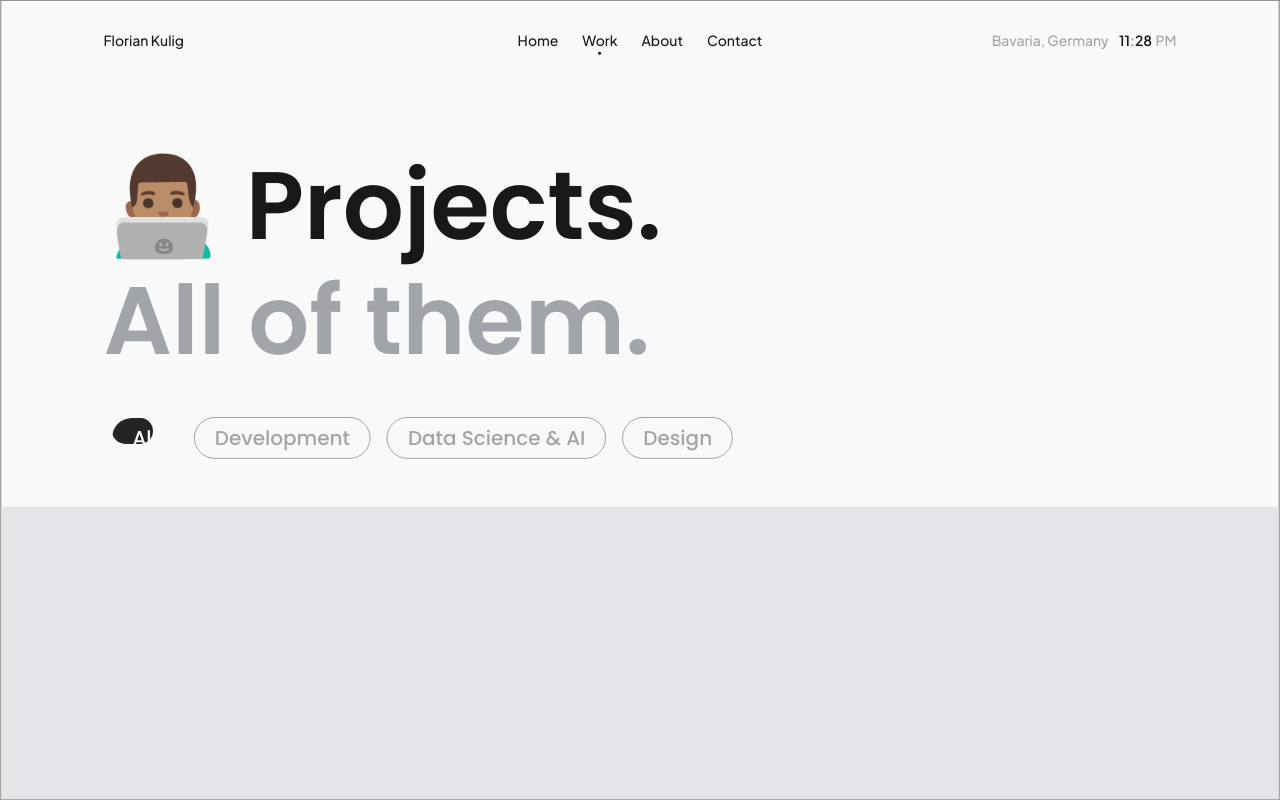
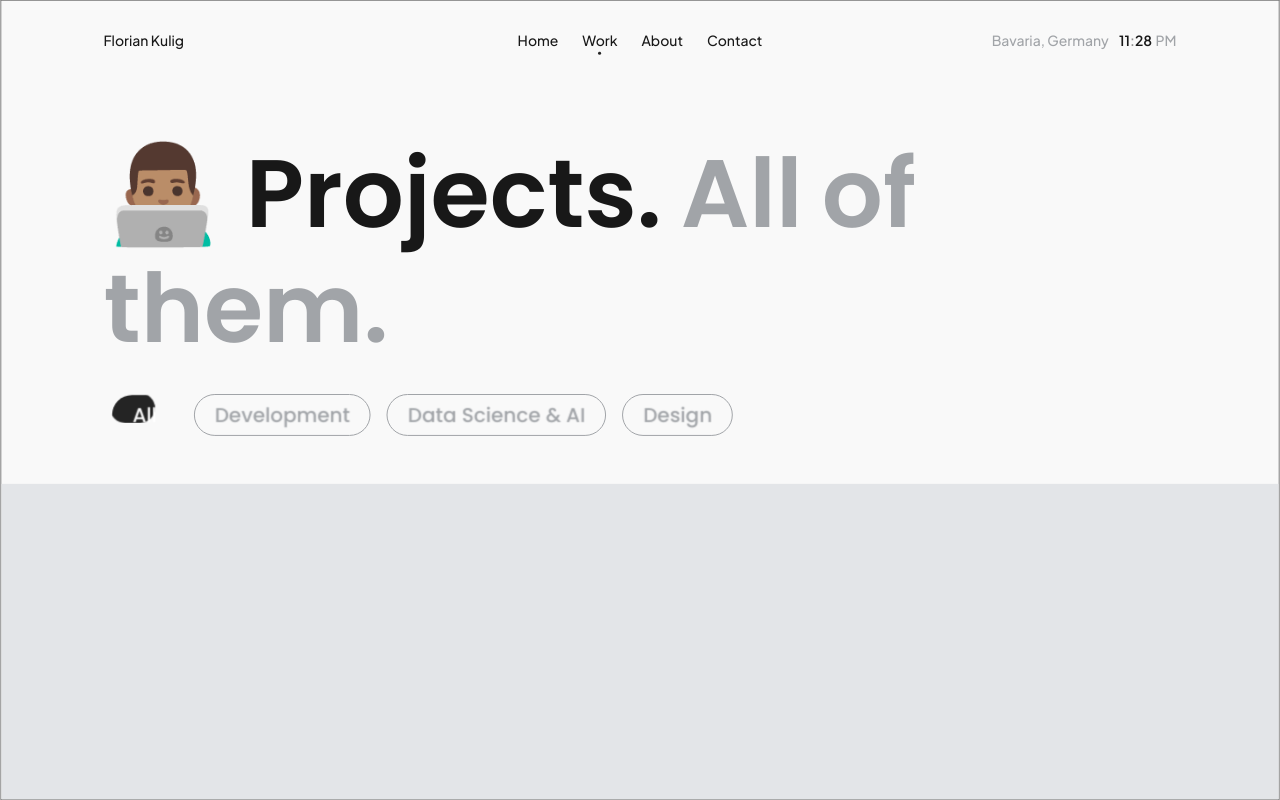
Before and after one commit to floriankulig/portfolio-new, a Next.js app: page /projects in a window 1280 px wide. Built offline with nearby package versions, Linux system fonts and the light colour scheme.

Commit message:
feat: enhance project category chip interactions and add WordExchange component for dynamic text display

```diff
--- a/src/components/projects/ProjectsCategoryChip.tsx
+++ b/src/components/projects/ProjectsCategoryChip.tsx
@@ -1,6 +1,5 @@
 import styled from "styled-components";
 import {
-  AnimatePresence,
   easeIn,
   easeOut,
   motion,
@@ -88,8 +87,13 @@ export const ProjectsCategoryChip: React.FC<ProjectsCategoryChipProps> = ({
     mouseY.set(e.clientY);
   };
   const onMouseEnter = (e: React.MouseEvent) => {
-    mouseX.jump(e.clientX);
-    mouseY.jump(e.clientY);
+    const { clientX: x, clientY: y } = e;
+    mouseX.jump(x);
+    mouseY.jump(y);
+    if (!selected) {
+      backgroundX.jump(x - left - MOUSE_SIZE / 2);
+      backgroundY.jump(y - top - MOUSE_SIZE / 2);
+    }
     setHovered(true);
   };
   const onMouseLeave = (e: React.MouseEvent) => {
@@ -97,64 +101,54 @@ export const ProjectsCategoryChip: React.FC<ProjectsCategoryChipProps> = ({
   };
 
   const onClick = () => {
-    const newValue = !selected;
-    if (newValue) {
-      mouseBackgroundX.set(0);
-      mouseBackgroundY.set(0);
-    }
     toggleSelected();
   };
-
-  useEffect(() => {
-    if (!selected && !hovered) {
-      backgroundX.set(middle.x - MOUSE_SIZE / 2);
-      backgroundY.set(middle.y - MOUSE_SIZE / 2);
-    }
-  }, [selected]);
 
   const mouseElementX = useTransform(mouseX, (x) => x - left);
   const mouseElementY = useTransform(mouseY, (y) => y - top);
   const mouseBackgroundX = useTransform(mouseElementX, (x) =>
-    selected ? 0 : x - MOUSE_SIZE / 2
+    selected ? -2 : x - MOUSE_SIZE / 2
   );
   const mouseBackgroundY = useTransform(mouseElementY, (y) =>
-    selected ? 0 : y - MOUSE_SIZE / 2
+    selected ? -2 : y - MOUSE_SIZE / 2
   );
   const backgroundX = useSpring(mouseBackgroundX, MOUSE_SPRING);
   const backgroundY = useSpring(mouseBackgroundY, MOUSE_SPRING);
+
+  useEffect(() => {
+    // On unselect, move the mouse to the middle
+    if (!selected && !hovered) {
+      backgroundX.set(middle.x);
+      backgroundY.set(middle.y);
+    }
+    // eslint-disable-next-line react-hooks/exhaustive-deps
+  }, [selected]);
 
   const textRange = hovered ? [-1, 0, 1] : [0, 0, 0];
   const textX = useSpring(
     useTransform(mouseElementX, [0, width / 2, width], textRange, {
       ease: [easeIn, easeOut],
-    }),
-    MOUSE_SPRING
+    })
   );
   const textY = useSpring(
     useTransform(mouseElementY, [0, height / 2, height], textRange, {
       ease: [easeIn, easeOut],
-    }),
-    MOUSE_SPRING
+    })
   );
   const chipRange = hovered ? [-1, 0, 1] : [0, 0, 0];
   const chipX = useSpring(
     useTransform(mouseElementX, [0, width / 2, width], chipRange, {
       ease: [easeIn, easeOut],
-    }),
-    MOUSE_SPRING
+    })
   );
   const chipY = useSpring(
     useTransform(mouseElementY, [0, height / 2, height], chipRange, {
       ease: [easeIn, easeOut],
-    }),
-    MOUSE_SPRING
+    })
   );
 
   return (
     <StyledProjectsCategoryWrapper
-      whileHover="hover"
-      initial="initial"
-      animate="animate"
       onMouseMove={onMouseMove}
       onMouseEnter={onMouseEnter}
       onMouseLeave={onMouseLeave}
@@ -171,14 +165,18 @@ export const ProjectsCategoryChip: React.FC<ProjectsCategoryChipProps> = ({
           </motion.span>
           <motion.div
             className="background"
-            // No animation for preselected values
             animate={{
-              width: selected ? width : MOUSE_SIZE,
-              height: selected ? height : MOUSE_SIZE,
+              width: selected ? width + 4 : MOUSE_SIZE,
+              height: selected ? height + 4 : MOUSE_SIZE,
               scale: selected || hovered ? 1 : 0,
               opacity: selected || hovered ? 1 : 0,
             }}
-            transition={{ delay: 0.025, damping: 50 }}
+            transition={{
+              delay: 0.025,
+              damping: 50,
+              // height: { duration: 0.4, ease: "easeOut" },
+              // width: { duration: 0.4, ease: "easeOut" },
+            }}
             style={{
               backgroundColor: color || "var(--text2)",
               x: backgroundX,
--- a/src/components/projects/ProjectsHeader.tsx
+++ b/src/components/projects/ProjectsHeader.tsx
@@ -1,10 +1,13 @@
-import React, { useState } from "react";
+import React, { useMemo } from "react";
 import styled from "styled-components";
 import { ProjectsCategoryChip } from "./ProjectsCategoryChip";
 import { PROJECT_CATEGORIES } from "ts/content";
+import { motion } from "framer-motion";
+import { WordExchange } from "components/shared";
 
 const StyledProjectsHeader = styled.header`
-  padding: max(14vh, 100px) ${({ theme }) => theme.mainColPadding} 40px;
+  padding: min(max(12vw, 48px), 100px) ${({ theme }) => theme.mainColPadding}
+    40px;
   display: flex;
   flex-direction: column;
   h1 {
@@ -15,16 +18,18 @@ const StyledProjectsHeader = styled.header`
     display: flex;
     flex-wrap: wrap;
     gap: 0.2em;
-    span {
+    margin-bottom: 0.3em;
+    & > span {
       color: var(--text3);
+      filter: blur(0px);
     }
   }
 `;
 
-const StyledProjectsCategoryList = styled.ul`
+const StyledProjectsCategoryList = styled(motion.ul)`
   display: flex;
   gap: 0px;
-  margin-top: 40px;
+  flex-wrap: wrap;
 `;
 const PROJECT_CATEGORY_IDS = PROJECT_CATEGORIES.map((c) => c.id);
 interface ProjectsHeaderProps {
@@ -48,13 +53,26 @@ export const ProjectsHeader: React.FC<ProjectsHeaderProps> = ({
     }
   };
 
+  const selectedCategories = PROJECT_CATEGORIES.filter((c) =>
+    selectedChips.includes(c.id)
+  );
+
+  const secondaryText = useMemo(() => {
+    if (selectedCategories.length === 0) {
+      return "All of them.";
+    }
+    if (selectedCategories.length === 1) {
+      return selectedCategories[0]?.legerTitle;
+    }
+    return `Some of them.`;
+  }, [selectedCategories]);
+
   return (
     <StyledProjectsHeader>
       <h1>
-        👨🏽‍💻 Projects. <span>All of them. </span>
-        {/* 👨🏽‍💻 Projects. <span>See my work. </span> */}
+        👨🏽‍💻 Projects. <WordExchange>{secondaryText}</WordExchange>
       </h1>
-      <StyledProjectsCategoryList>
+      <StyledProjectsCategoryList layout>
         <ProjectsCategoryChip
           selected={selectedChips.length === 0}
           toggleSelected={() => setSelectedChips([])}
--- a/src/components/projects/ProjectsList.tsx
+++ b/src/components/projects/ProjectsList.tsx
@@ -1,8 +1,9 @@
 import { MainColumn } from "components/shared";
 import React from "react";
 import styled from "styled-components";
+import { motion } from "framer-motion";
 
-const StyledProjectsList = styled.section`
+const StyledProjectsList = styled(motion.section)`
   padding-block: 100px;
   background-color: var(--bg3);
   min-height: 100vh;
@@ -10,7 +11,7 @@ const StyledProjectsList = styled.section`
 
 export const ProjectsList = () => {
   return (
-    <StyledProjectsList>
+    <StyledProjectsList layout>
       <MainColumn></MainColumn>
     </StyledProjectsList>
   );
--- /dev/null
+++ b/src/components/shared/WordExchange.tsx
@@ -0,0 +1,61 @@
+import { motion, AnimatePresence, LayoutGroup, Variants } from "framer-motion";
+import React from "react";
+
+const wordVariants: Variants = {
+  initial: {
+    opacity: 0,
+    scale: 0.8,
+    y: 40,
+    filter: "blur(8px)",
+  },
+  animate: {
+    opacity: 1,
+    scale: 1,
+    filter: "blur(0px)",
+    y: 0,
+  },
+  exit: {
+    opacity: 0,
+    y: 40,
+    transition: {
+      opacity: {
+        duration: 0.1,
+      },
+    },
+  },
+};
+
+interface WordExchangeProps {
+  children: React.ReactNode;
+}
+export const WordExchange: React.FC<WordExchangeProps> = ({ children }) => {
+  const words = String(children).toString().split(" ");
+
+  return (
+    <AnimatePresence mode="popLayout">
+      {words.map((word, i) => (
+        <motion.span
+          key={word}
+          initial="initial"
+          animate="animate"
+          exit="exit"
+          variants={wordVariants}
+          transition={{
+            delay: i * 0.05,
+            type: "spring",
+            stiffness: 200,
+            mass: 0.7,
+            damping: 15,
+            filter: {
+              ease: "easeOut",
+              type: "tween",
+            },
+          }}
+          layout="position"
+        >
+          {word}
+        </motion.span>
+      ))}
+    </AnimatePresence>
+  );
+};
--- a/src/components/shared/index.ts
+++ b/src/components/shared/index.ts
@@ -2,3 +2,4 @@ export { Header } from "./Header";
 export { ScrollIndicator } from "./ScrollIndicator";
 export { ArrowButton } from "./ArrowButton";
 export { MainColumn } from "./MainColumn";
+export { WordExchange } from "./WordExchange";
--- a/src/pages/projects.tsx
+++ b/src/pages/projects.tsx
@@ -1,5 +1,6 @@
 import { Curtain } from "components/layout/Curtain";
 import { ProjectsHeader, ProjectsList } from "components/projects";
+import { LayoutGroup } from "framer-motion";
 import dynamic from "next/dynamic";
 import { useState } from "react";
 
@@ -15,11 +16,13 @@ const ProjectsPage = () => {
     <>
       <Curtain />
       <Header />
-      <ProjectsHeader
-        selectedChips={selectedCategories}
-        setSelectedChips={setSelectedCategories}
-      />
-      <ProjectsList />
+      <LayoutGroup>
+        <ProjectsHeader
+          selectedChips={selectedCategories}
+          setSelectedChips={setSelectedCategories}
+        />
+        <ProjectsList />
+      </LayoutGroup>
     </>
   );
 };
--- a/src/ts/content.ts
+++ b/src/ts/content.ts
@@ -13,6 +13,7 @@ export interface Project {
 export interface ProjectCategory {
   id: string;
   title: string;
+  legerTitle: string;
   color: string;
 }
 
@@ -61,16 +62,19 @@ const PROJECT_CATEGORIES: ProjectCategory[] = [
     id: "development",
     title: "Development",
     color: "#87CEEB",
+    legerTitle: "Shit that works.",
   },
   {
     id: "data-science",
     title: "Data Science & AI",
     color: "#FF6347",
+    legerTitle: "Data digging.",
   },
   {
     id: "design",
     title: "Design",
     color: "#20B2AA",
+    legerTitle: "Beautiful stuff.",
   },
 ];
 
```
